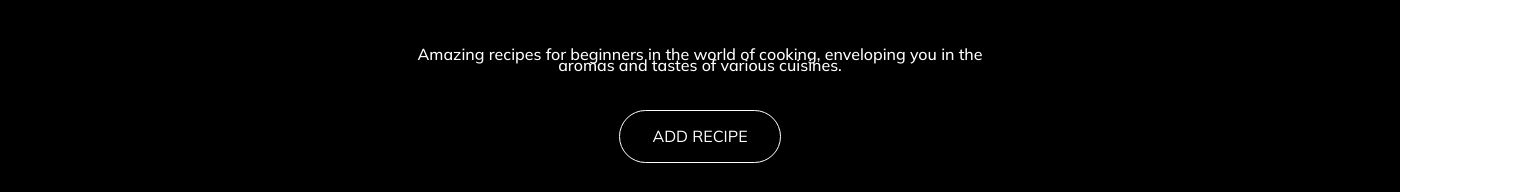
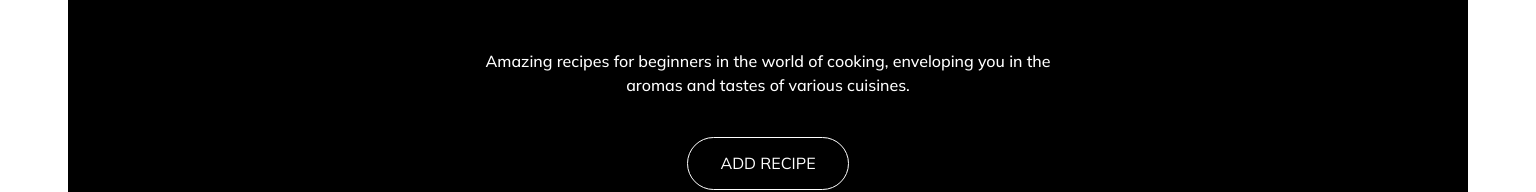
Before and after one commit to IndianaCornell/project-404team1-frontend, a React (Vite) app: page / in a window 1536 px wide. Shown: the part 433-625 px from the top of the page. Built offline with nearby package versions, Linux system fonts and the light colour scheme; no server answers.

Commit message:
Update Hero.module.css

```diff
--- a/src/pages/Home/Hero.module.css
+++ b/src/pages/Home/Hero.module.css
@@ -9,7 +9,7 @@
   padding: 194px 16px 100px 16px;
 
   width: 100%;
-  margin: 0;
+  margin: 0 auto;
   overflow: hidden;
 
   border-radius: 20px;
@@ -127,7 +127,7 @@
     max-width: 577px;
     font-size: 16px;
     margin-bottom: 40px;
-    line-height: 0.66;
+    line-height: 1.5;
   }
 
   .btn {
```
